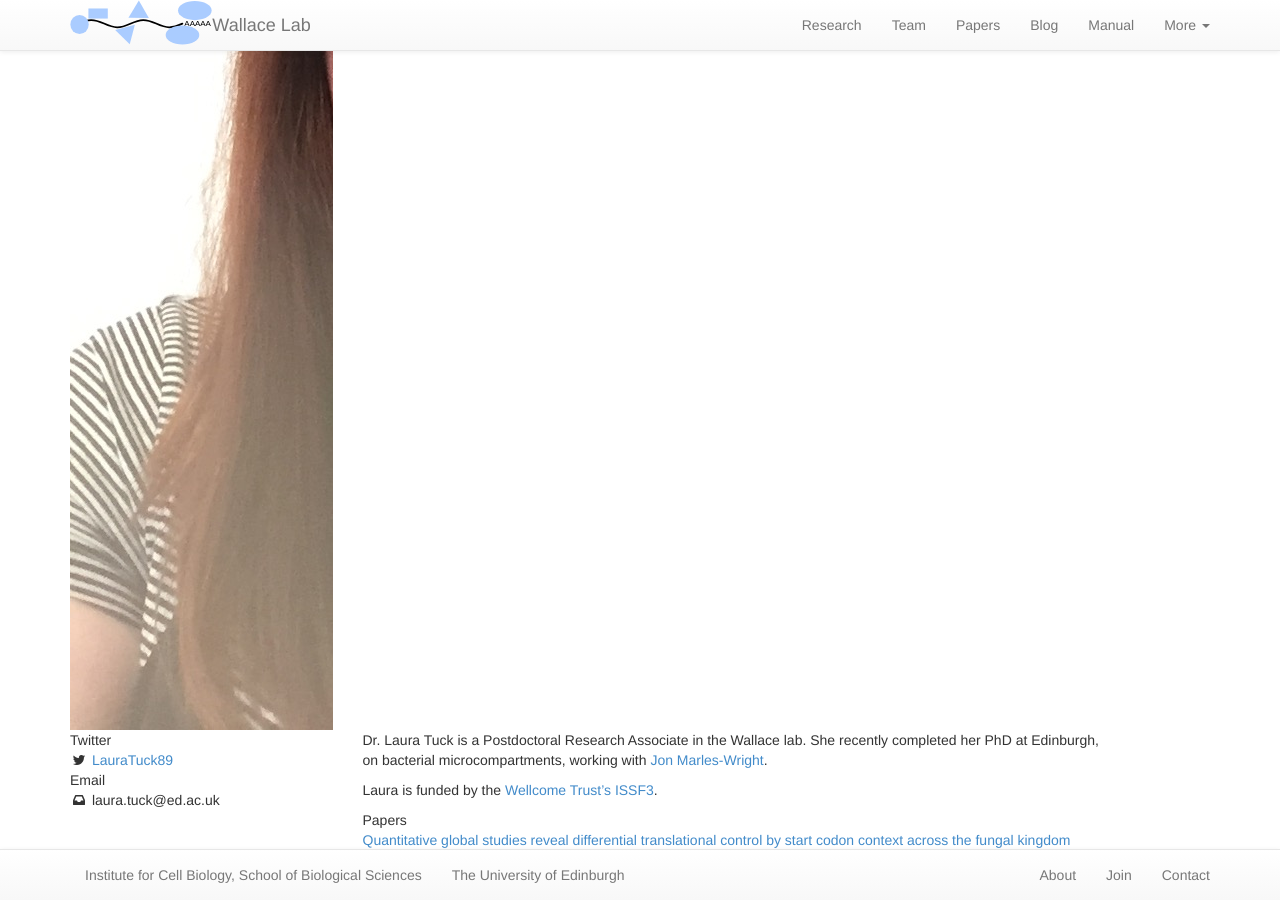
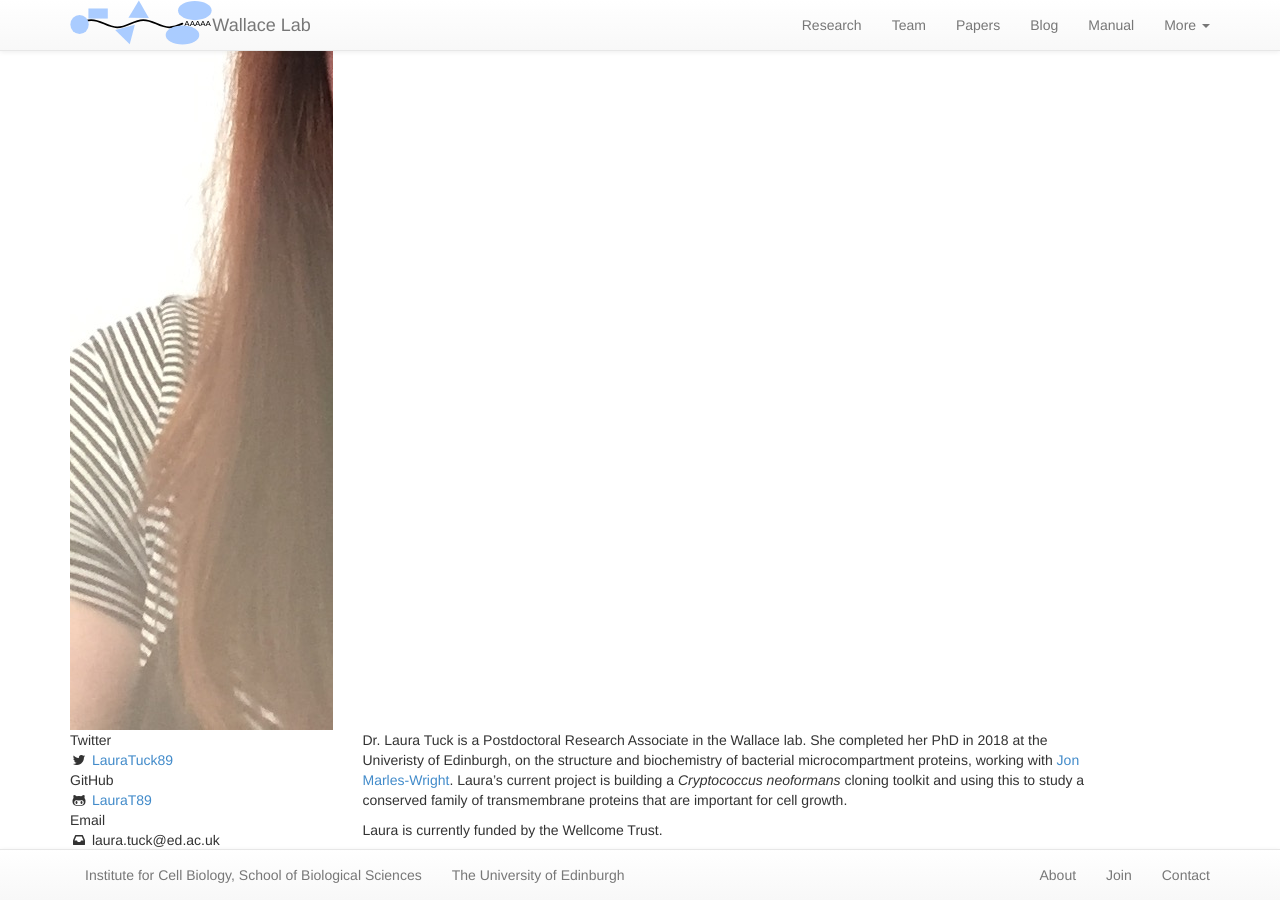
Before and after one commit to swinterbourne/ewallace.github.io, a Jekyll site: the page built from team/_posts/2018-08-06-laura-tuck.md, in a window 1280 px wide and 900 px high, scrolled down 550 px. Built offline with Jekyll 4.4.1, drawn with Linux system fonts in a browser that asks for light colours; nearby versions of some CDN libraries.

Commit message:
Update 2018-08-06-laura-tuck.md (#49)
* Update 2018-08-06-laura-tuck.md

* Minor formatting in laura page

Co-authored-by: Edward Wallace <ewallace@users.noreply.github.com>

```diff
--- a/team/_posts/2018-08-06-laura-tuck.md
+++ b/team/_posts/2018-08-06-laura-tuck.md
@@ -6,13 +6,13 @@ nickname: Laura
 handle:
 email: laura.tuck@ed.ac.uk
 twitter: LauraTuck89
-github:
-ORCID:
+github: LauraT89
+ORCID: 0000-0001-8708-2480
 scholar:
 image: /assets/images/team/laura-tuck-2018.jpg
 alum: false
 ---
 
-Dr. Laura Tuck is a Postdoctoral Research Associate in the Wallace lab. She recently completed her PhD at Edinburgh, on bacterial microcompartments, working with [Jon Marles-Wright](http://www.marles-wright-lab.org/).
+Dr. Laura Tuck is a Postdoctoral Research Associate in the Wallace lab. She completed her PhD in 2018 at the Univeristy of Edinburgh, on the structure and biochemistry of bacterial microcompartment proteins, working with [Jon Marles-Wright](http://www.marles-wright-lab.org/). Laura's current project is building a _Cryptococcus neoformans_ cloning toolkit and using this to study a conserved family of transmembrane proteins that are important for cell growth.
 
-Laura is funded by the [Wellcome Trust's ISSF3](https://www.ed.ac.uk/medicine-vet-medicine/research-support-development-commercialisation/issf).
+Laura is currently funded by the Wellcome Trust.
```
